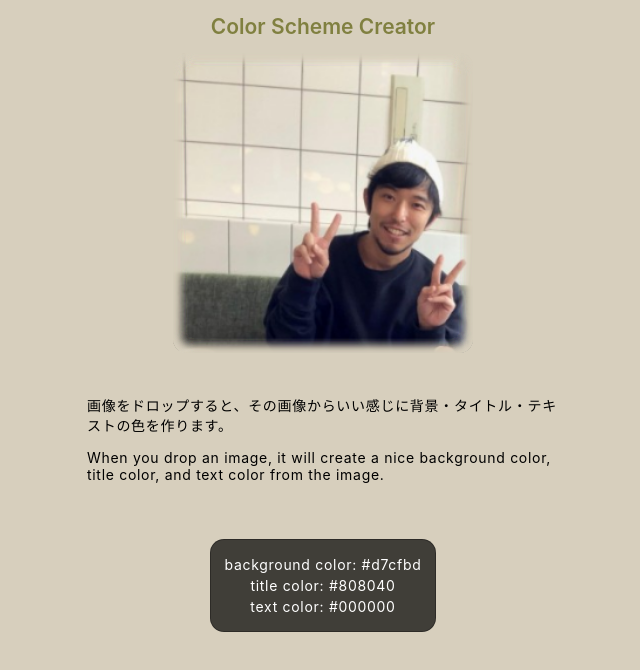
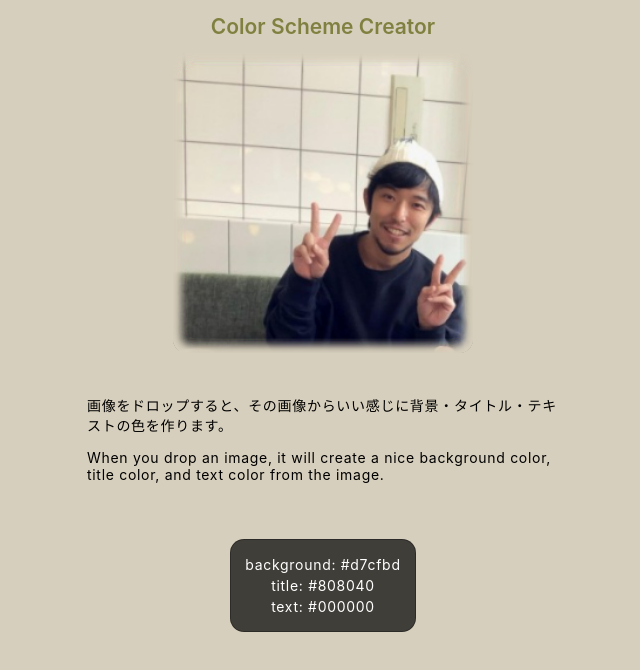
Before and after one commit to nariyu/colorschemecreator, a Next.js app: page / in a window 1280 px wide. Shown: the top 670 px of the page, without its empty margins (317-957 px from the left). Built offline with nearby package versions, Linux system fonts and the light colour scheme.

Commit message:
Update color process

```diff
--- a/src/example/components/mainview.module.scss
+++ b/src/example/components/mainview.module.scss
@@ -9,6 +9,7 @@
   margin: 0 0 1rem;
   font-size: 1.5rem;
   font-weight: 600;
+  transition: color 0.2s linear 0s;
 }
 
 .image {
--- a/src/example/components/mainview.tsx
+++ b/src/example/components/mainview.tsx
@@ -15,7 +15,6 @@ export const MainView = () => {
   const [backgroundColor, setBackgroundColor] = useState('#fff');
   const [titleColor, setTitleColor] = useState('#000');
   const [textColor, setTextColor] = useState('#000');
-  const [borderColor, setBorderColor] = useState('rgba(0, 0, 0, 0.2)');
   const [paddingTop, setPaddingTop] = useState('100%');
 
   useEffect(() => {
@@ -33,7 +32,6 @@ export const MainView = () => {
 
       const tColor = disassemblyColor(textColor);
       setTextColor(tColor.hex);
-      setBorderColor(`rgba(${tColor.r}, ${tColor.g}, ${tColor.b}, 0.3)`);
     };
     image.src = '/favicons/android-chrome-256x256.png';
   }, []);
@@ -56,17 +54,20 @@ export const MainView = () => {
 
         const tColor = disassemblyColor(textColor);
         setTextColor(tColor.hex);
-        setBorderColor(`rgba(${tColor.r}, ${tColor.g}, ${tColor.b}, 0.3)`);
       } catch (error) {
         console.error(error);
       }
     })();
   }, []);
 
+  useEffect(() => {
+    document.documentElement.style.backgroundColor = backgroundColor;
+    document.documentElement.style.color = textColor;
+  }, [backgroundColor, textColor]);
+
   return (
     <div
       className={styles.component}
-      style={{ backgroundColor, borderColor, color: textColor }}
       onDragOver={(event) => {
         event.preventDefault();
         event.stopPropagation();
@@ -119,11 +120,11 @@ export const MainView = () => {
       </div>
 
       <p className={styles.colors}>
-        background color: {backgroundColor}
+        background: {backgroundColor}
         <br />
-        title color: {titleColor}
+        title: {titleColor}
         <br />
-        text color: {textColor}
+        text: {textColor}
       </p>
     </div>
   );
--- a/src/example/tools/createcolorscheme.ts
+++ b/src/example/tools/createcolorscheme.ts
@@ -8,8 +8,7 @@ export const createColorScheme = (
 ) => {
   // これらの色を見つけます
   let backgroundColor = 0xffffff;
-  let backgroundBrightness = 1;
-  let titleColor = 0x000000;
+  let titleColor = 0x555555;
   let textColor = 0x000000;
 
   // ソースの幅と高さ
@@ -31,6 +30,8 @@ export const createColorScheme = (
   canvas.width = dw;
   canvas.height = dh;
   const context = canvas.getContext('2d') as CanvasRenderingContext2D;
+  context.imageSmoothingEnabled = true;
+  context.imageSmoothingQuality = 'high';
 
   // defaultBackgroundColorで塗りつぶす
   // 透明かもしれないからね
@@ -66,7 +67,7 @@ export const createColorScheme = (
     canvas.height = 0;
     return backgroundColor;
   })();
-  backgroundBrightness = calculateBrightness(backgroundColor); // 背景色の明度
+  const backgroundBrightness = calculateBrightness(backgroundColor); // 背景色の明度
 
   // 取得した色は再度取得しなくてもいいようにキャッシュして使い回しましょう
   const colors: number[] = [];
@@ -82,6 +83,7 @@ export const createColorScheme = (
       for (let y = 0; y < dh; y += 3) {
         const color = getPixel(destImageData, dw, x, y);
         colors.push(color);
+
         const brightness = calculateBrightness(color);
         if (
           maxBrightDistance == -1 ||
@@ -102,7 +104,7 @@ export const createColorScheme = (
 
   // 3. タイトル色を決定
   // 背景色とテキスト色との明度差の50%前後にある色をタイトル色にする
-  // 最初は 50%±5 の範囲で探して、見つからない場合は閾値5ポイントずつ広げながら見つけていく
+  // 最初は 50%±5 の範囲で探して、見つからない場合は5ポイントずつ広げながら見つけていく
   titleColor = (() => {
     let titleColor = 0x000000;
 
@@ -151,7 +153,6 @@ export const createColorScheme = (
 
   return {
     backgroundColor,
-    backgroundBrightness,
     titleColor,
     textColor,
   };
```
